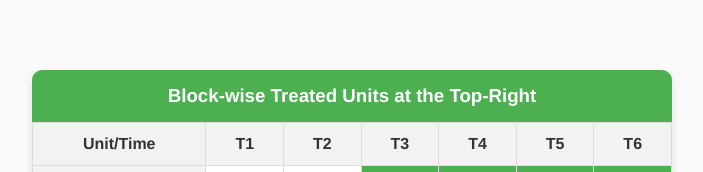
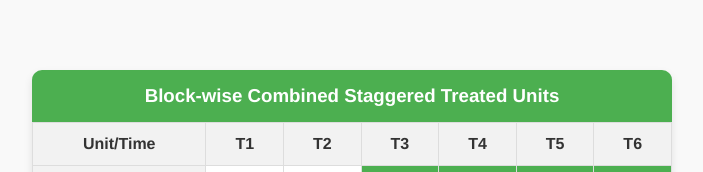
Before and after one commit to yhzhu99/panel-data-patterns, a plain HTML site: page index.html in a window 1280 px wide. Shown: the part 1958-2130 px from the top of the page, without its empty margins (288-991 px from the left). Drawn offline with Linux system fonts and the light colour scheme.

```diff
--- a/index.html
+++ b/index.html
@@ -388,7 +388,7 @@
 
             <!-- Block-wise Treated Units at the Top-Right -->
             <div class="chart">
-                <h3>Block-wise Treated Units at the Top-Right</h3>
+                <h3>Block-wise Combined Staggered Treated Units</h3>
                 <table>
                     <tr>
                         <th>Unit/Time</th>
```
Also changed, not shown: 1 other file.
